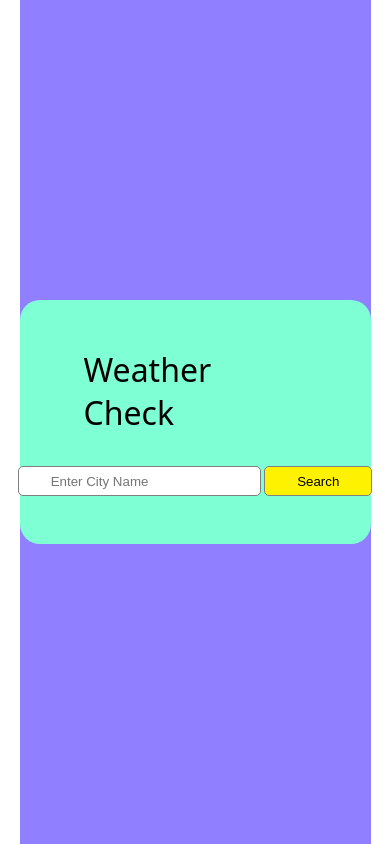
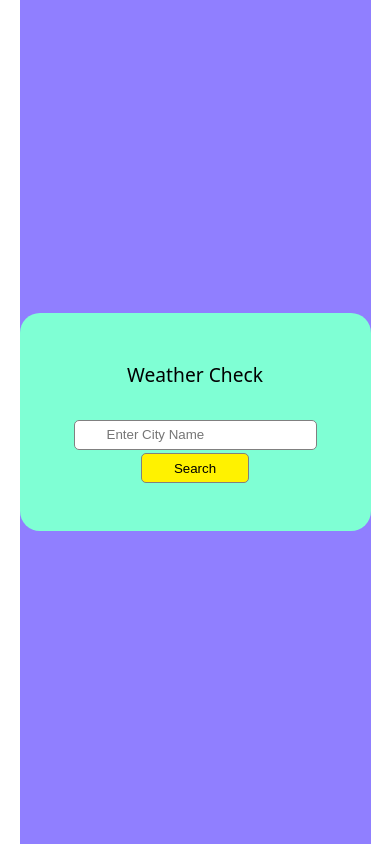
Before and after one commit to bhateafnan8-crypto/weatherapp, a plain HTML site: page index.html in a window 390 px wide. Drawn offline with Linux system fonts and the light colour scheme; some icons are missing.

Commit message:
responsive css added

```diff
--- a/style.css
+++ b/style.css
@@ -84,3 +84,18 @@ html{
    padding: 0.4rem 4rem;
    border-radius: 0.2rem;
 }
+
+
+@media (max-width: 600px) {
+    #frm {
+        flex-direction: column;  /* input aur button neeche neeche */
+    }
+
+    #container {
+        grid-template-columns: 1fr;  /* ek column — 50/50 nahi */
+    }
+
+    #heading {
+        font-size: 1.2rem;  /* chota */
+    }
+}
```
